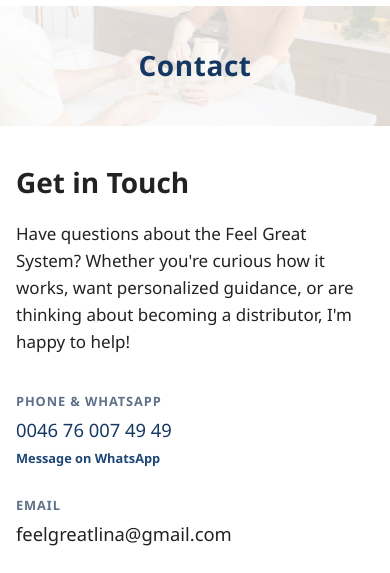
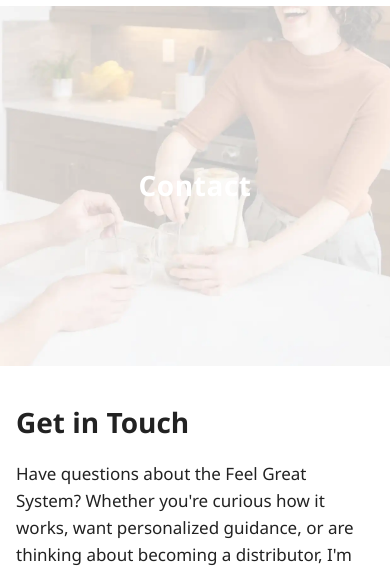
Before and after one commit to rosiezgh/linaoueisfeelgreat.github.io, a plain HTML site: page contact.html in a window 390 px wide. Shown: the part 74-647 px from the top of the page. Drawn offline with nearby package versions, Linux system fonts and the light colour scheme.

```diff
--- a/assets/css/style.css
+++ b/assets/css/style.css
@@ -946,7 +946,7 @@
 /* ── Contact page ────────────────────────────────────────────────── */
 .contact-band {
   position: relative;
-  height: 340px;
+  height: 480px;
   overflow: hidden;
 }
 
@@ -956,12 +956,6 @@
   object-fit: cover;
   object-position: center;
   display: block;
-}
-
-.contact-band__overlay {
-  position: absolute;
-  inset: 0;
-  background: rgba(255, 255, 255, 0.197);
 }
 
 .contact-band__title {
@@ -974,7 +968,7 @@
   align-items: center;
   justify-content: center;
   margin: 0;
-  color: #153862;
+  color: #ffffff;
   font-size: 3rem;
   font-weight: 700;
   letter-spacing: 0.02em;
@@ -1146,7 +1140,7 @@
 
 @media (max-width: 900px) {
   .contact-band {
-    height: 260px;
+    height: 520px;
   }
 
   .contact-band__title {
@@ -1177,7 +1171,8 @@
 
 @media (max-width: 600px) {
   .contact-band {
-    height: 200px;
+    height: 440px;
+    margin: 0;
   }
 
   .contact-band__title {
```
